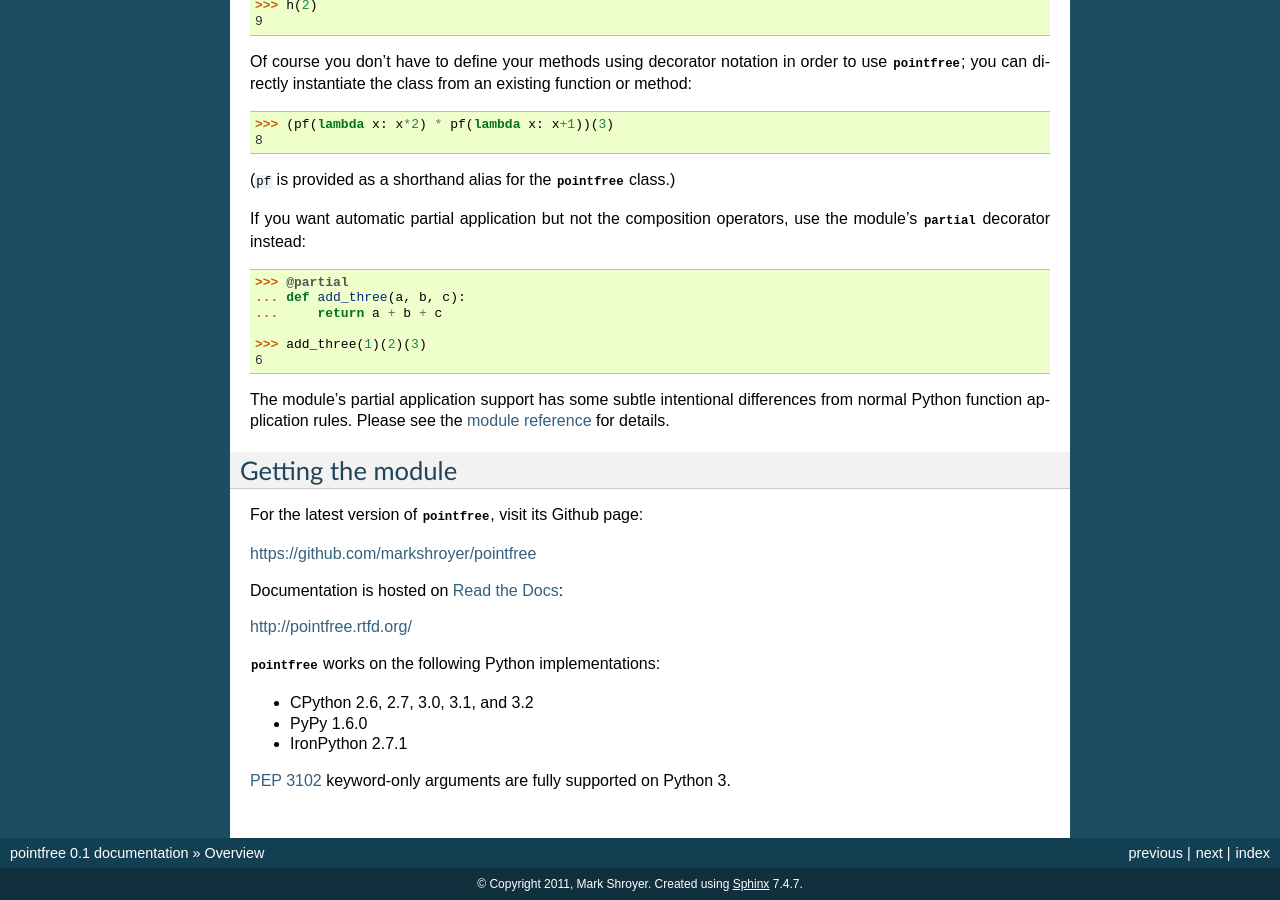
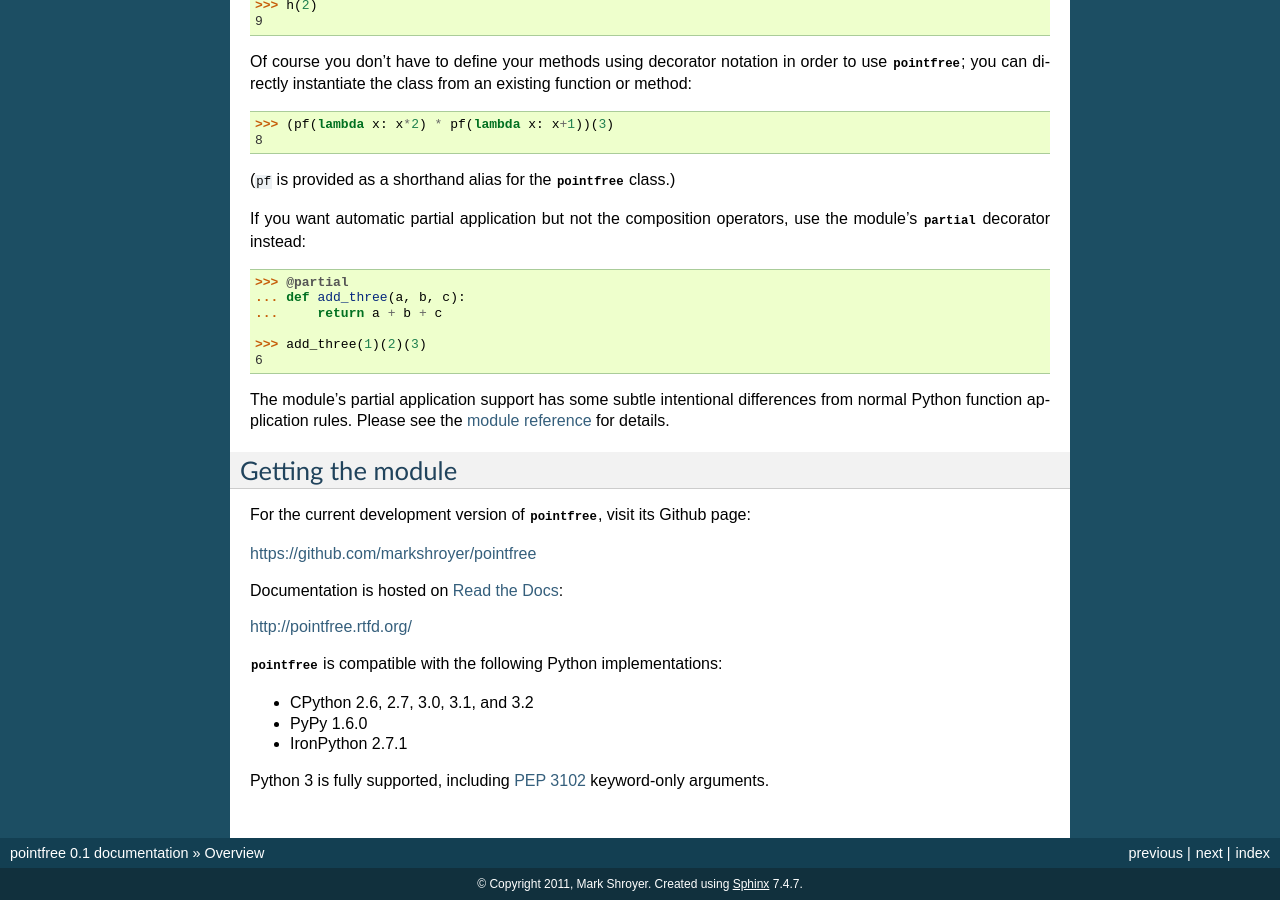
Before and after one commit to mshroyer/pointfree, a Sphinx documentation site: the page built from doc/overview.rst, in a window 1280 px wide and 900 px high, scrolled down 1848 px. Built offline with Sphinx 7.4.7, drawn with Linux system fonts in a browser that asks for light colours.

Commit message:
Update "Getting" section

```diff
--- a/doc/overview.rst
+++ b/doc/overview.rst
@@ -148,7 +148,8 @@ differences from normal Python function application rules.  Please see the
 Getting the module
 ------------------
 
-For the latest version of :py:mod:`pointfree`, visit its Github page:
+For the current development version of :py:mod:`pointfree`, visit its
+Github page:
 
 https://github.com/markshroyer/pointfree
 
@@ -158,7 +159,8 @@ http://pointfree.rtfd.org/
 
 .. _`Read the Docs`: http://www.readthedocs.org/
 
-:py:mod:`pointfree` works on the following Python implementations:
+:py:mod:`pointfree` is compatible with the following Python
+implementations:
 
 * CPython 2.6, 2.7, 3.0, 3.1, and 3.2
 
@@ -166,6 +168,6 @@ http://pointfree.rtfd.org/
 
 * IronPython 2.7.1
 
-`PEP 3102`_ keyword-only arguments are fully supported on Python 3.
+Python 3 is fully supported, including `PEP 3102`_ keyword-only arguments.
 
 .. _`PEP 3102`: http://www.python.org/dev/peps/pep-3102/
```
Also changed, not shown: README.rst (+6 -4 lines).
